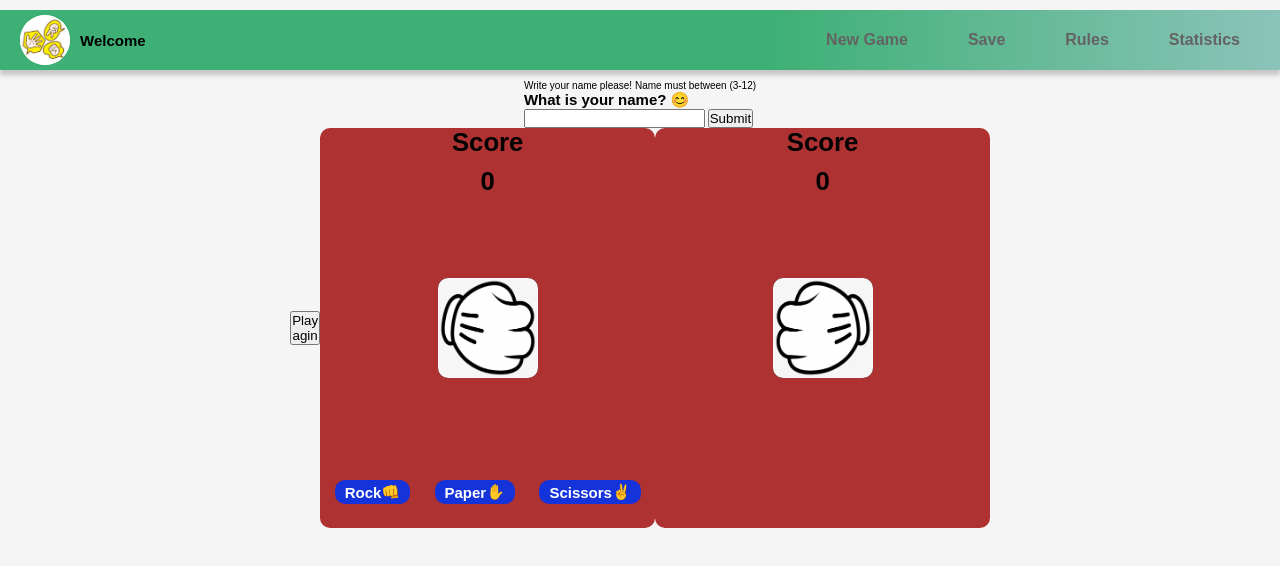
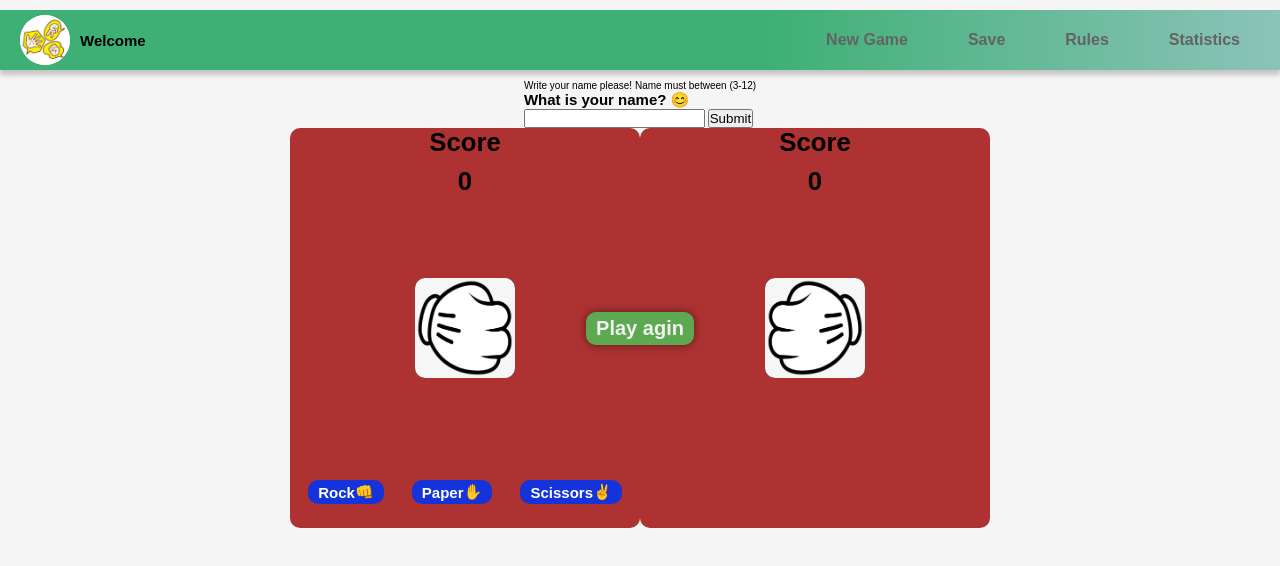
Before and after one commit to David-refai/R.P.S, a plain HTML site: page index.html in a window 1280 px wide. Drawn offline with Linux system fonts and the light colour scheme.

Commit message:
I have added style to restart btn,

```diff
--- a/style.css
+++ b/style.css
@@ -381,3 +381,33 @@ body{
         font-size: 22px;
         gap: 10px;
         }
+
+
+
+
+        .restart-btn{
+            /* display: none; */
+            position: absolute;
+          z-index: 1;
+            font-size: 2rem;
+            font-weight: 600;
+            color: rgb(241, 241, 241);
+            cursor: pointer;
+            border: none;
+            background-color: rgba(53, 231, 98, 0.658);
+            padding: 0.5rem 1rem;
+            border-radius: 10px;
+            box-shadow: 0 0 10px 0 rgba(0, 0, 0, 0.5);
+            transition: all 0.3s;
+
+        }
+
+        .restart-btn:hover{
+            background-color: #fff;
+            color: rgba(16, 180, 57, 0.87);
+            border: 1px solid rgba(53, 231, 98, 0.658);
+        }
+
+        .restart-btn:active{
+            transform: scale(1.1);
+        }
```
